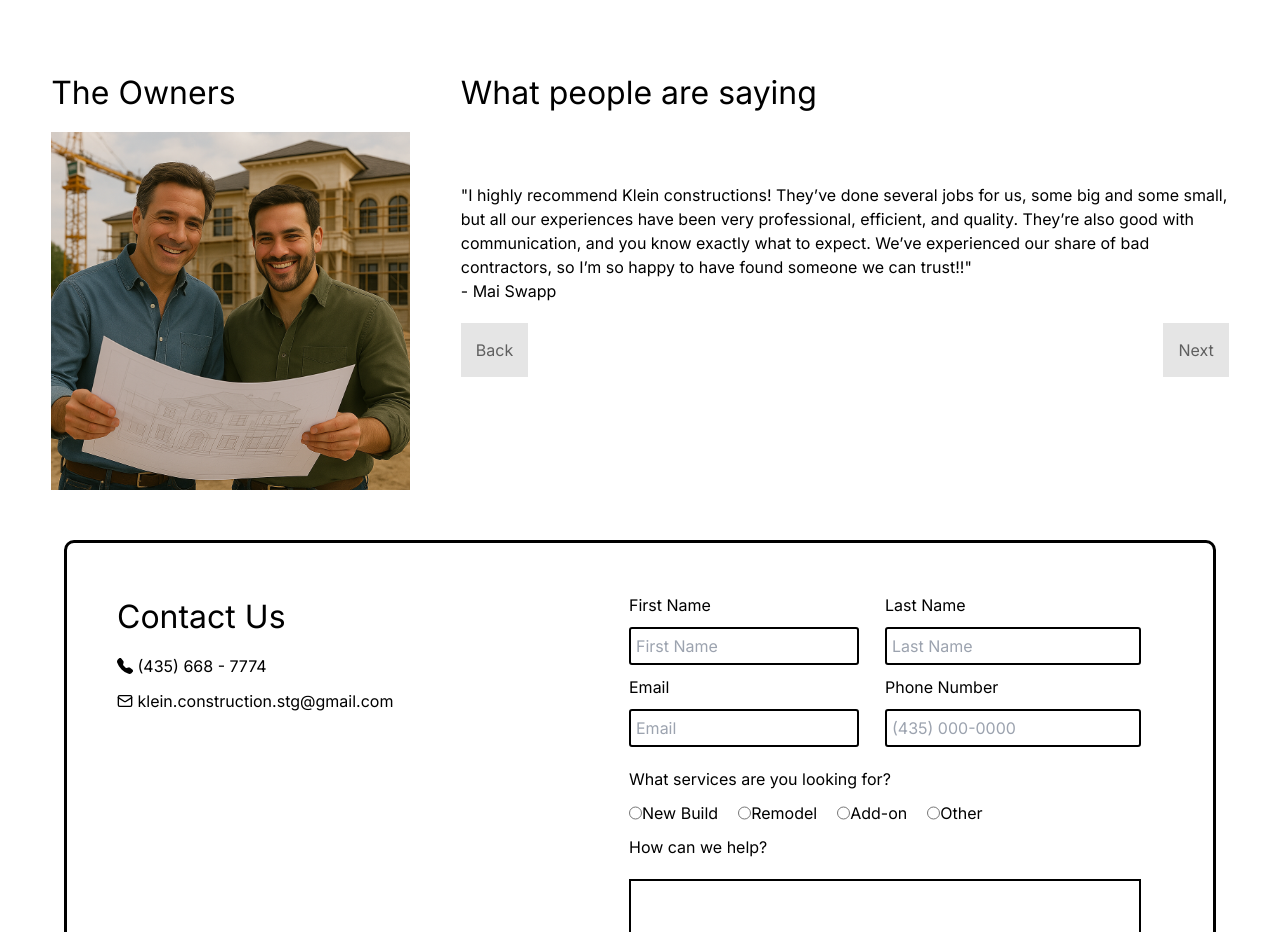
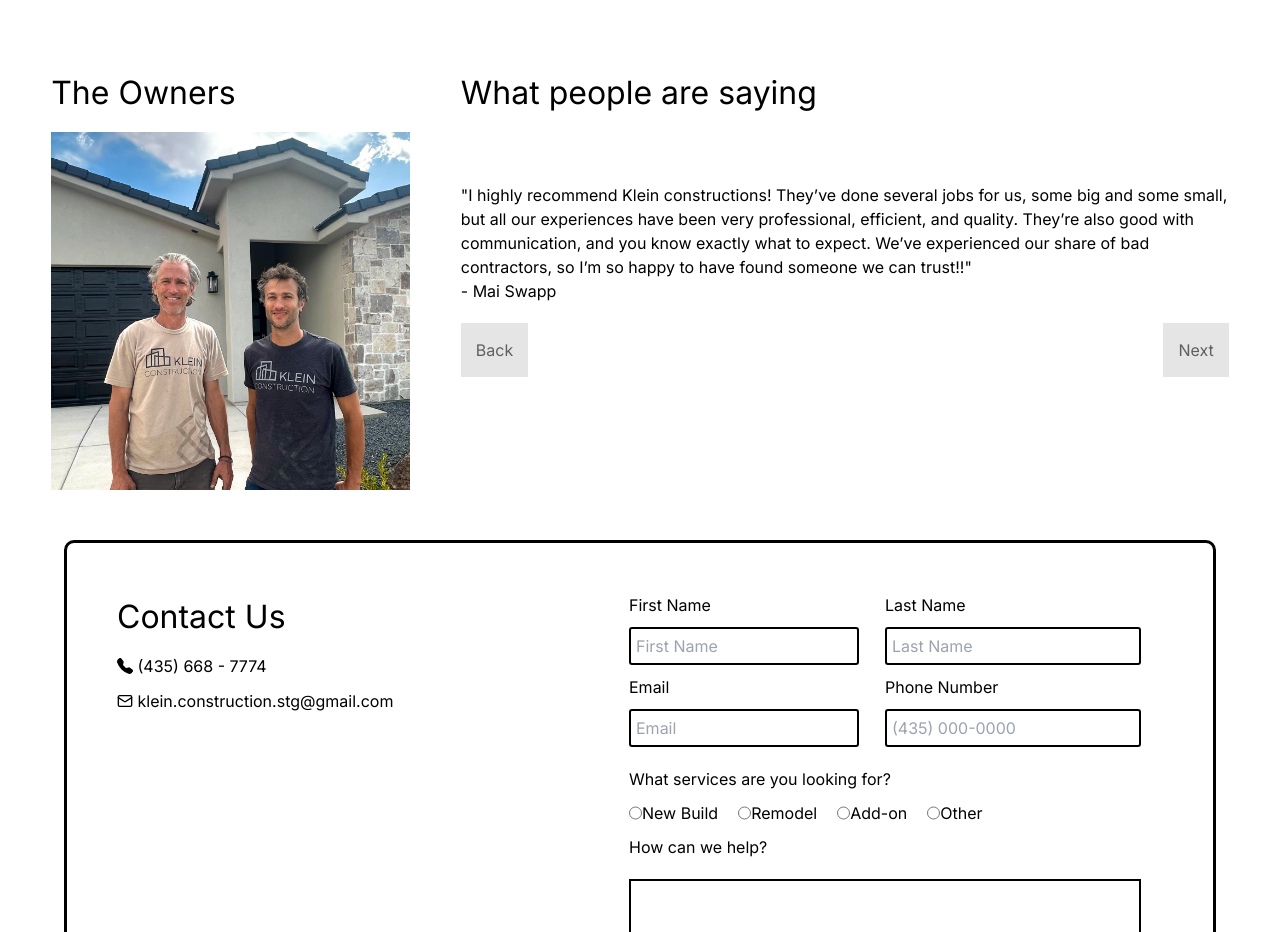
Before and after one commit to Kleininstallation/kleinconstruction, a Next.js app: page / in a window 1280 px wide. Shown: the part 1940-2872 px from the top of the page. Built offline with nearby package versions, Linux system fonts and the light colour scheme.

Commit message:
new image

```diff
--- a/app/globals.css
+++ b/app/globals.css
@@ -162,7 +162,7 @@
     background-image:url("../public/images/cab37.jpg");
 }
 #short-image-owners{
-    background-image:url("../public/images/owners.png");
+    background-image:url("../public/images/owners.jpg");
     background-size:cover;
     background-position:center;
     height:28vw;
```
Also changed, not shown: public/images/owners.jpg (added).
